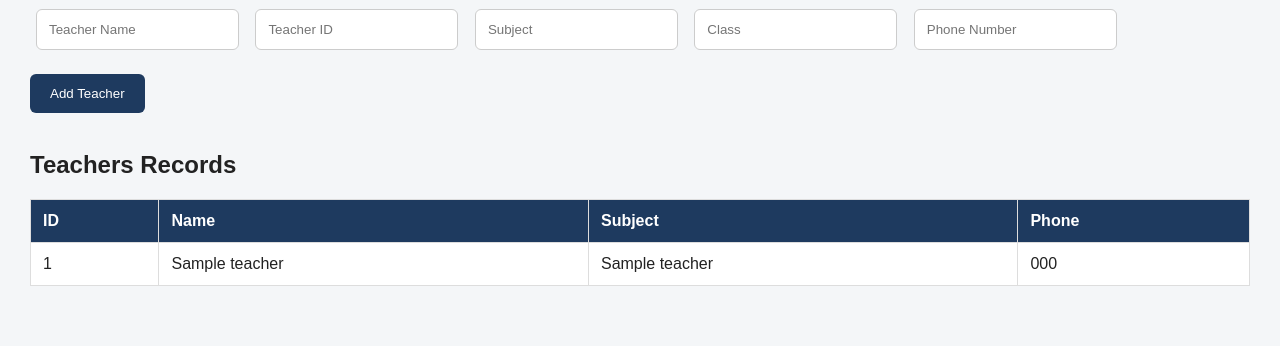
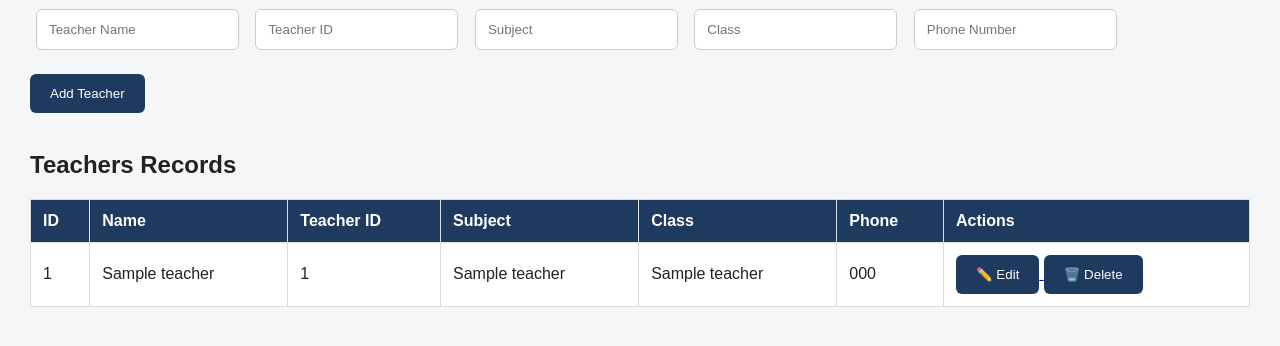
Before and after one commit to muskanweb01/school-management-system, a Flask app: page /teachers in a window 1280 px wide. Shown: the part 244-590 px from the top of the page. Run offline with Flask 3, Linux system fonts and the light colour scheme; tables that the repository leaves empty hold one stand-in row (values such as "Sample post"); a database or web service that is not in the repository returns one stand-in record (values such as "Sample title"); some libraries are stand-ins or nearby versions.

Commit message:
Refactor teacher form for improved structure

```diff
--- a/New folder/templates/teachers.html
+++ b/New folder/templates/teachers.html
@@ -13,44 +13,114 @@
 </div>
 
 <div class="container">
-<h2>Add Teacher</h2>
 
-<form method="POST" action="/add_teacher">
+    <h2>Add Teacher</h2>
 
-    <input type="text" name="name" placeholder="Teacher Name" required>
+    <form method="POST" action="/add_teacher">
 
-    <input type="text" name="teacher_id" placeholder="Teacher ID" required>
+        <input
+            type="text"
+            name="name"
+            placeholder="Teacher Name"
+            required
+        >
 
-    <input type="text" name="subject" placeholder="Subject" required>
+        <input
+            type="text"
+            name="teacher_id"
+            placeholder="Teacher ID"
+            required
+        >
 
-    <input type="text" name="class_name" placeholder="Class" required>
+        <input
+            type="text"
+            name="subject"
+            placeholder="Subject"
+            required
+        >
 
-    <input type="text" name="phone" placeholder="Phone Number">
+        <input
+            type="text"
+            name="class_name"
+            placeholder="Class"
+            required
+        >
 
-    <br><br>
+        <input
+            type="text"
+            name="phone"
+            placeholder="Phone Number"
+        >
 
-    <button type="submit">Add Teacher</button>
+        <br><br>
 
-</form>
+        <button type="submit">
+            Add Teacher
+        </button>
 
-<br>
+    </form>
+
+    <br>
+
     <h2>Teachers Records</h2>
 
     <table>
+
         <tr>
             <th>ID</th>
             <th>Name</th>
+            <th>Teacher ID</th>
             <th>Subject</th>
+            <th>Class</th>
             <th>Phone</th>
+            <th>Actions</th>
         </tr>
 
         {% for teacher in teachers %}
+
         <tr>
+
             <td>{{ teacher['id'] }}</td>
+
             <td>{{ teacher['name'] }}</td>
+
+            <td>{{ teacher['teacher_id'] }}</td>
+
             <td>{{ teacher['subject'] }}</td>
+
+            <td>{{ teacher['class_name'] }}</td>
+
             <td>{{ teacher['phone'] }}</td>
+
+            <td>
+
+                <a href="/edit_teacher/{{ teacher['id'] }}">
+                    <button type="button">
+                        ✏️ Edit
+                    </button>
+                </a>
+
+                <a
+                    href="/delete_teacher/{{ teacher['id'] }}"
+                    onclick="return confirm('Are you sure you want to delete this teacher?');"
+                >
+                    <button type="button">
+                        🗑️ Delete
+                    </button>
+                </a>
+
+            </td>
+
         </tr>
+
+        {% else %}
+
+        <tr>
+            <td colspan="7">
+                No teachers found.
+            </td>
+        </tr>
+
         {% endfor %}
 
     </table>
```
